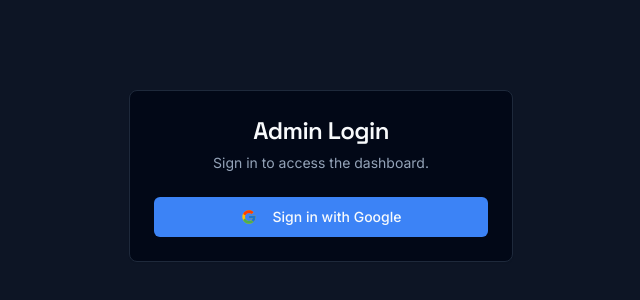
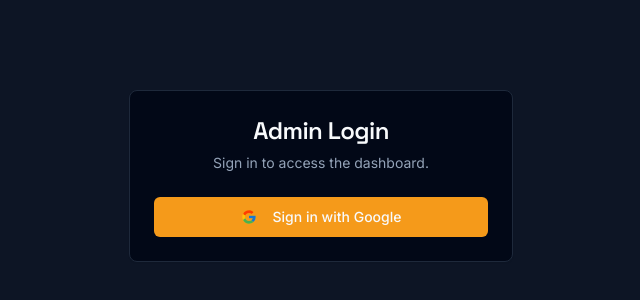
Before and after one commit to EV-OD/QuizSync, a Next.js app: page /admin/login in a window 1280 px wide. Shown: the part 224-524 px from the top of the page, without its empty margins (319-959 px from the left). Built offline with nearby package versions, Linux system fonts and the light colour scheme; no server answers; what tailwindcss-bg-patterns would draw is missing.

Commit message:
make accent yellowish like logo

```diff
--- a/src/app/globals.css
+++ b/src/app/globals.css
@@ -13,19 +13,19 @@
     --card-foreground: 222.2 84% 4.9%;
     --popover: 0 0% 100%;
     --popover-foreground: 222.2 84% 4.9%;
-    --primary: 24.6 95% 53.1%;
+    --primary: 35 91.7% 53.1%;
     --primary-foreground: 210 40% 98%;
     --secondary: 210 40% 96.1%;
     --secondary-foreground: 222.2 47.4% 11.2%;
     --muted: 210 40% 96.1%;
     --muted-foreground: 215.4 16.3% 46.9%;
-    --accent: 24.6 95% 53.1%;
-    --accent-foreground: 222.2 47.4% 11.2%;
+    --accent: 35 91.7% 53.1%;
+    --accent-foreground: 210 40% 98%;
     --destructive: 0 84.2% 60.2%;
     --destructive-foreground: 210 40% 98%;
     --border: 214.3 31.8% 91.4%;
     --input: 214.3 31.8% 91.4%;
-    --ring: 217 91% 60%;
+    --ring: 35 91.7% 53.1%;
     --radius: 0.5rem;
   }
   .dark {
@@ -35,19 +35,19 @@
     --card-foreground: 210 40% 98%;
     --popover: 222.2 84% 4.9%;
     --popover-foreground: 210 40% 98%;
-    --primary: 217 91% 60%;
+    --primary: 35 91.7% 53.1%;
     --primary-foreground: 210 40% 98%;
     --secondary: 217.2 32.6% 17.5%;
     --secondary-foreground: 210 40% 98%;
     --muted: 217.2 32.6% 17.5%;
     --muted-foreground: 215 20.2% 65.1%;
-    --accent: 48 96% 59%;
+    --accent: 35 91.7% 53.1%;
     --accent-foreground: 210 40% 98%;
     --destructive: 0 62.8% 30.6%;
     --destructive-foreground: 210 40% 98%;
     --border: 217.2 32.6% 17.5%;
     --input: 217.2 32.6% 17.5%;
-    --ring: 217 91% 60%;
+    --ring: 35 91.7% 53.1%;
   }
 }
 
```
